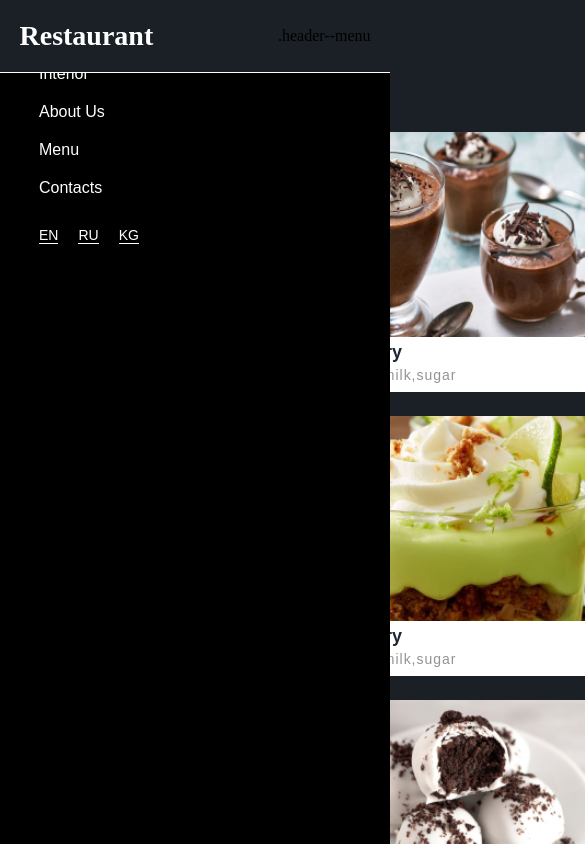
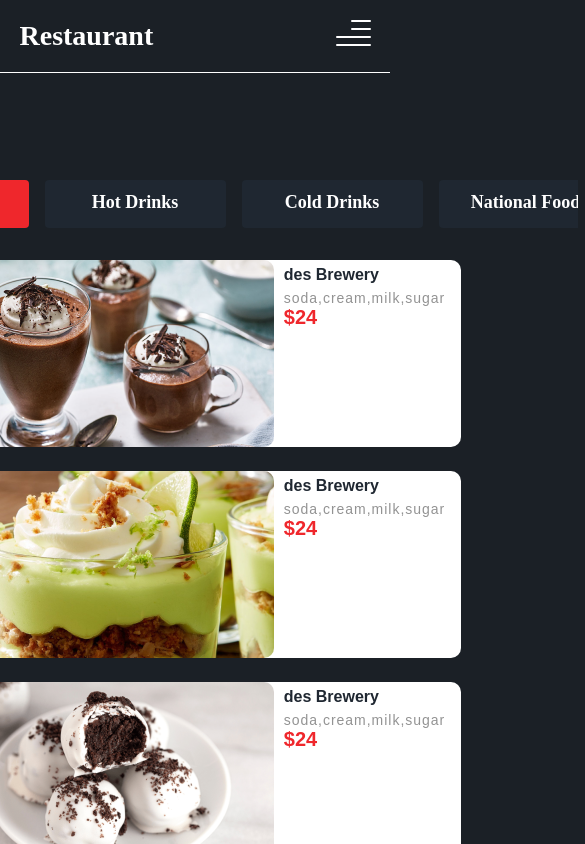
Before and after one commit to Seitkanov2004/new-project, a React (Create React App) app: page /foods in a window 390 px wide. Shown: the top 844 px of the page, 585 px wide, since content can reach past the window. Built offline with nearby package versions, Linux system fonts and the light colour scheme; a web font is replaced by a local one.

Commit message:
adaptation-menu

```diff
--- a/src/App.js
+++ b/src/App.js
@@ -4,16 +4,21 @@ import {Route, Routes} from "react-router-dom";
 import Home from "./pages/home/home";
 import Menu from "./pages/Menu/Menu";
 import BurMenu from "./components/Header/burMenu";
+import {useState} from "react";
 
 function App() {
+
+    const [menu, setMenu] = useState(false)
     return (
         <div className="App">
-            <Header/>
-            <BurMenu/>
+            <Header menu={menu} setMenu={setMenu}/>
             <Routes>
                 <Route path={"/"} element={<Home/>}/>
                 <Route path={"/foods"} element={<Menu/>}/>
             </Routes>
+
+            <BurMenu menu={menu}/>
+
             <Footer/>
 
         </div>
--- a/src/components/Header/Header.js
+++ b/src/components/Header/Header.js
@@ -2,7 +2,11 @@ import React from 'react';
 import {Link, NavLink} from "react-router-dom";
 import {FiSearch} from "react-icons/fi";
 
-const Header = () => {
+const Header = ({menu, setMenu}) => {
+
+    const clickMenu = () => {
+        setMenu(!menu)
+    }
     return (
         <div id="header">
             <div className="container">
@@ -27,12 +31,19 @@ const Header = () => {
                             <option>KG</option>
                         </select>
                     </div>
-                    <div className="header--menu">
-                        <div className="header--menu__small">
-                            <div className="header--menu__small--line"/>
-                            <div className="header--menu__small--line"/>
+                    <div className="headerMenu">
+                        <div
+                            onClick={() => clickMenu()}
+                            className="header--menu">
+                            <div className="header--menu__small">
+                                <div className="header--menu__small--line"/>
+                                <div className="header--menu__small--line"/>
+                            </div>
+                            <div className="header--menu__big">
+                                <div className="header--menu__big--line"/>
+                                <div className="header--menu__big--line"/>
+                            </div>
                         </div>
-                        .header--menu
                     </div>
                 </div>
             </div>
--- a/src/components/Header/Header.scss
+++ b/src/components/Header/Header.scss
@@ -76,6 +76,40 @@
           color: black;
         }
       }
+
+    }
+
+    .headerMenu{
+      display: none;
+    }
+
+    &--menu{
+      display: flex;
+      flex-direction: column;
+      align-items: end;
+
+      &__big{
+        display: flex;
+        flex-direction: column;
+        &--line{
+          width: 35px;
+          margin-bottom: 6px;
+          height: 2px;
+          background: white;
+          border-radius: 10px;
+        }
+      }
+      &__small{
+        display: flex;
+        flex-direction: column;
+        &--line{
+          width: 20px;
+          margin-bottom: 6px;
+          height: 2px;
+          background: white;
+          border-radius: 10px;
+        }
+      }
     }
   }
 }
@@ -91,19 +125,26 @@
 
 
 @media (max-width: 1440px) {
+  .container {
+    width: 90%;
+  }
   #header {
-    .container {
-      width: 90%;
-    }
+
   }
 }
 
 
 
 @media (max-width: 768px) {
-  #header{
-    .header--navbar{
-      display: none;
+  #header {
+    .header {
+      .header--navbar {
+        display: none;
+      }
+
+      .headerMenu {
+        display: block;
+      }
     }
   }
 }
--- a/src/components/Header/Menu.scss
+++ b/src/components/Header/Menu.scss
@@ -1,5 +1,5 @@
 .menu{
-  position: absolute;
+  position: fixed;
   z-index: 888;
   top: 0;
   right: 0;
@@ -9,8 +9,8 @@
   flex-direction: column;
   align-items: start;
   padding-left: 10%;
-  padding-top: 14%;
-  background: #000;
+  padding-top: 16%;
+  background: #1B2026;
 
   a {
     font-family: 'Spartan', sans-serif;
--- a/src/components/Header/burMenu.js
+++ b/src/components/Header/burMenu.js
@@ -1,9 +1,11 @@
 import React from 'react';
 import "./Menu.scss"
 
-const BurMenu = () => {
+const BurMenu = ({menu}) => {
     return (
-        <div className="menu">
+        <div className="menu" style={{
+            display: menu ? "block" : "none"
+        }}>
             <a href="#modern">interior</a>
             <a href="#about">About Us</a>
             <a href="#mainMenu">Menu</a>
--- a/src/pages/Menu/AboutFoods/AboutFoods.js
+++ b/src/pages/Menu/AboutFoods/AboutFoods.js
@@ -37,7 +37,7 @@ const AboutFoods = () => {
                                                 }}>{el.title}</button>
                                                 <div style={{
                                                     transition: ".4s",
-                                                    left: selectedTab === el.id ? "320px" : "",
+                                                    left: selectedTab === el.id ? "" : "-60px",
                                                 }} className="mainMenu--block--blockChild__foods--allBtn__btn--line"/>
                                             </div>
                                         </div>
--- a/src/pages/Menu/AboutFoods/AboutFoods.scss
+++ b/src/pages/Menu/AboutFoods/AboutFoods.scss
@@ -3,7 +3,7 @@
     display: flex;
     flex-direction: column;
     align-items: center;
-    padding: 120px 0;
+    padding: 160px 0;
 
     &--title {
       display: flex;
@@ -50,17 +50,17 @@
       justify-content: space-between;
       align-items: start;
 
-      &__icon{
+      &__icon {
         color: white;
         font-size: 40px;
         position: absolute;
-        left: 63px;
+        left: 40px;
         top: 100px;
         cursor: pointer;
       }
 
-      &--title{
-        font-family: 'Silk Serif',cursive;
+      &--title {
+        font-family: 'Silk Serif', cursive;
         font-weight: 600;
         font-size: 40px;
         line-height: 61px;
@@ -69,46 +69,54 @@
         padding: 20px 0;
       }
 
-      &__addedFoods{
-        &--spend{
+      &__addedFoods {
+        &--spend {
           width: 773px;
           height: 250px;
           background: #1F2731;
           border-radius: 2px;
+
           &__feel {
             &--keep {
               display: flex;
               align-items: start;
-              &__make{
+
+              &__make {
                 padding-bottom: 20px;
-                &--block{
+
+                &--block {
                   display: flex;
                   flex-direction: column;
                 }
+
                 padding-right: 40px;
-                &--give{
+
+                &--give {
                   padding: 10px;
                   display: flex;
                   justify-content: space-between;
                   align-items: center;
-                  &__let{
-                    h3{
-                      font-family: 'Spartan',sans-serif;
+
+                  &__let {
+                    h3 {
+                      font-family: 'Spartan', sans-serif;
                       font-weight: 600;
                       font-size: 16px;
                       color: #FFFFFF;
                       padding-bottom: 10px;
                     }
-                    h5{
-                      font-family: 'Spartan',sans-serif;
+
+                    h5 {
+                      font-family: 'Spartan', sans-serif;
                       font-weight: 500;
                       font-size: 14px;
                       letter-spacing: 0.07em;
                       color: #BBBBBB;
                     }
                   }
-                  h2{
-                    font-family: 'Spartan',sans-serif;
+
+                  h2 {
+                    font-family: 'Spartan', sans-serif;
                     font-weight: 600;
                     font-size: 20px;
                     color: #EF272C;
@@ -116,22 +124,25 @@
                 }
               }
 
-              &--think{
+              &--think {
                 //padding: 20px 0;
                 width: 340px;
-                h3{
-                  font-family: 'Spartan',sans-serif;
+
+                h3 {
+                  font-family: 'Spartan', sans-serif;
                   font-weight: 600;
                   font-size: 20px;
                   color: #FFFFFF;
                   padding-top: 20px;
                 }
-                &__become{
+
+                &__become {
                   display: flex;
                   justify-content: space-between;
                   align-items: end;
-                  h4{
-                    font-family: 'Spartan',sans-serif;
+
+                  h4 {
+                    font-family: 'Spartan', sans-serif;
                     font-weight: 500;
                     font-size: 15px;
                     color: #939393;
@@ -146,6 +157,7 @@
 
       &--blockChild {
         margin-left: 60px;
+
         &__foods {
           display: flex;
           justify-content: space-between;
@@ -269,3 +281,252 @@
     }
   }
 }
+
+
+@media (max-width: 1200px) {
+  #aboutFoods {
+    .aboutFoods {
+      &--block {
+        &--title{
+          font-size: 36px;
+          margin-top: 36px;
+        }
+        &__addedFoods{
+          &--spend{
+            width: 100%;
+            &__feel{
+              &--keep{
+                &--think{
+                  width: 250px;
+                }
+              }
+            }
+          }
+        }
+        &__onlyFood{
+          &__parent{
+            width: 300px;
+            height: 190px;
+          }
+        }
+        &--blockChild {
+          margin-left: 35px;
+          &__foods {
+            &--allBtn {
+              margin-right: 12px;
+              .mainMenu {
+                &--block {
+                  &--blockChild {
+                    &__foods {
+                      &--allBtn {
+
+                        &__btn {
+                          width: 83%;
+                          height: 64px;
+
+                          button {
+                            font-size: 20px;
+                          }
+
+                          &--line {
+                            left: 283px;
+                          }
+                        }
+                      }
+                    }
+                  }
+                }
+              }
+            }
+          }
+        }
+      }
+    }
+  }
+}
+
+
+@media (max-width: 1024px) {
+  #aboutFoods {
+    .aboutFoods {
+      &--block {
+        &--title{
+          font-size: 36px;
+          margin-top: 36px;
+        }
+        &__addedFoods{
+          &--spend{
+            width: 100%;
+            &__feel{
+              &--keep{
+                &__make{
+                  width: 50%;
+                  padding-right: 0;
+                  padding-bottom: 0;
+                  margin-right: 20px;
+                  img{
+                    width: 100%;
+                  }
+                }
+                &--think{
+                  width: 250px;
+                }
+              }
+            }
+          }
+        }
+        &__onlyFood{
+          &__parent{
+            width: 252px;
+            height: 163px;
+            &--order{
+              &__title{
+                h4{
+                  font-size: 16px;
+                }
+              }
+            }
+          }
+        }
+        &--blockChild {
+          margin-left: 35px;
+          &__foods {
+            &--allBtn {
+              margin-right: 12px;
+              width: 300px;
+              .mainMenu {
+                &--block {
+                  &--blockChild {
+                    &__foods {
+                      &--allBtn {
+
+                        &__btn {
+                          width: 86%;
+                          height: 56px;
+
+                          button {
+                            font-size: 18px;
+                          }
+
+                          &--line {
+                            left: 232px;
+                            width: 50px;
+                            height: 2px;
+                          }
+                        }
+                      }
+                    }
+                  }
+                }
+              }
+            }
+          }
+        }
+      }
+    }
+  }
+}
+
+
+@media (max-width: 768px) {
+  #aboutFoods {
+    .aboutFoods {
+      &--block {
+        flex-direction: column;
+        justify-content: center;
+        align-items: center;
+        &--title{
+          font-size: 36px;
+          margin-top: 36px;
+        }
+        &__addedFoods{
+          &--spend{
+            width: 100%;
+            &__feel{
+              &--keep{
+                &__make{
+                  width: 50%;
+                  padding-right: 0;
+                  padding-bottom: 0;
+                  margin-right: 20px;
+                  img{
+                    width: 100%;
+                  }
+                }
+                &--think{
+                  width: 250px;
+                }
+              }
+            }
+          }
+        }
+        &__onlyFood{
+          justify-content: space-around;
+          flex-direction: column;
+          &__parent{
+            border-radius: 10px;
+            width: 100%;
+            height: auto;
+            overflow: hidden;
+            padding-bottom: 0;
+            display: flex;
+            flex-direction: revert;
+            &--img{
+              border-radius: 10px;
+            }
+            &--order{
+              flex-direction: column;
+              align-items: start;
+              h3{
+                padding-left: 10px;
+              }
+              &__title{
+                h4{
+                  font-size: 16px;
+                }
+
+              }
+            }
+          }
+        }
+        &--blockChild {
+          margin-left: 35px;
+          display: flex;
+          overflow-x: auto;
+          width: 730px;
+          padding: 20px 0;
+          &__foods {
+            &--allBtn {
+              margin-right: 0;
+              width: 197px;
+              .mainMenu {
+                &--block {
+                  &--blockChild {
+                    &__foods {
+                      &--allBtn {
+                        &__btn {
+                          border-radius: 4px;
+                          width: 92%;
+                          height: 48px;
+
+                          button {
+                            font-size: 18px;
+                            border: none;
+                          }
+
+                          &--line {
+                            display: none;
+                          }
+                        }
+                      }
+                    }
+                  }
+                }
+              }
+            }
+          }
+        }
+      }
+    }
+  }
+}
```
Also changed, not shown: src/pages/home/AboutUs/AboutUs.scss (+49 -0 lines), src/pages/home/BestSellers/BestSellers.scss (+39 -0 lines), src/pages/home/Hero/Hero.scss (+50 -5 lines).
